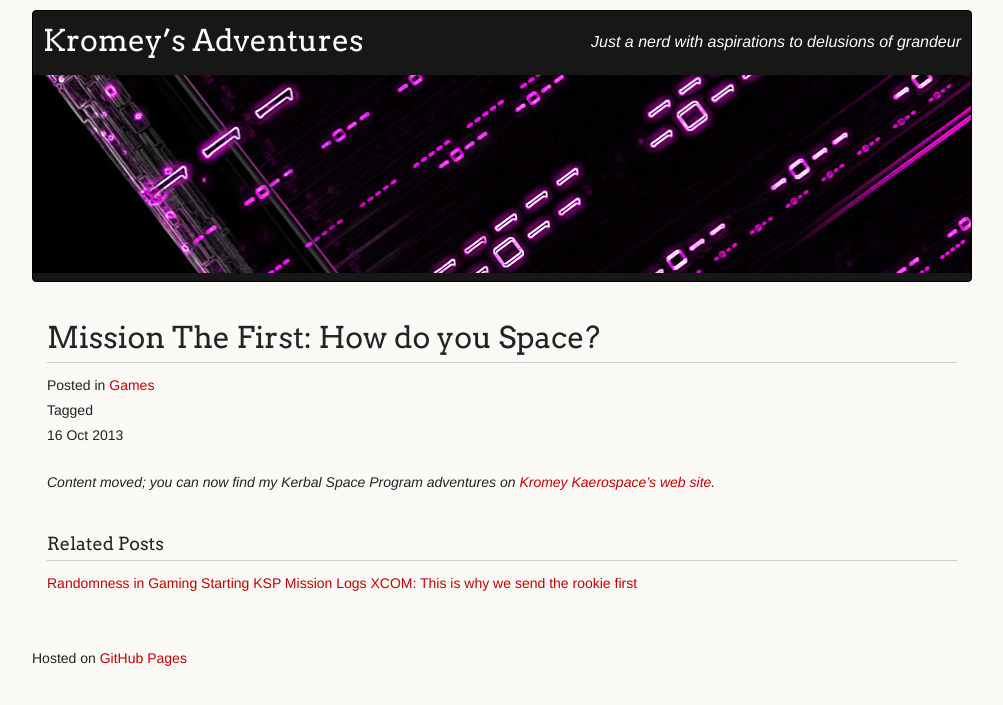
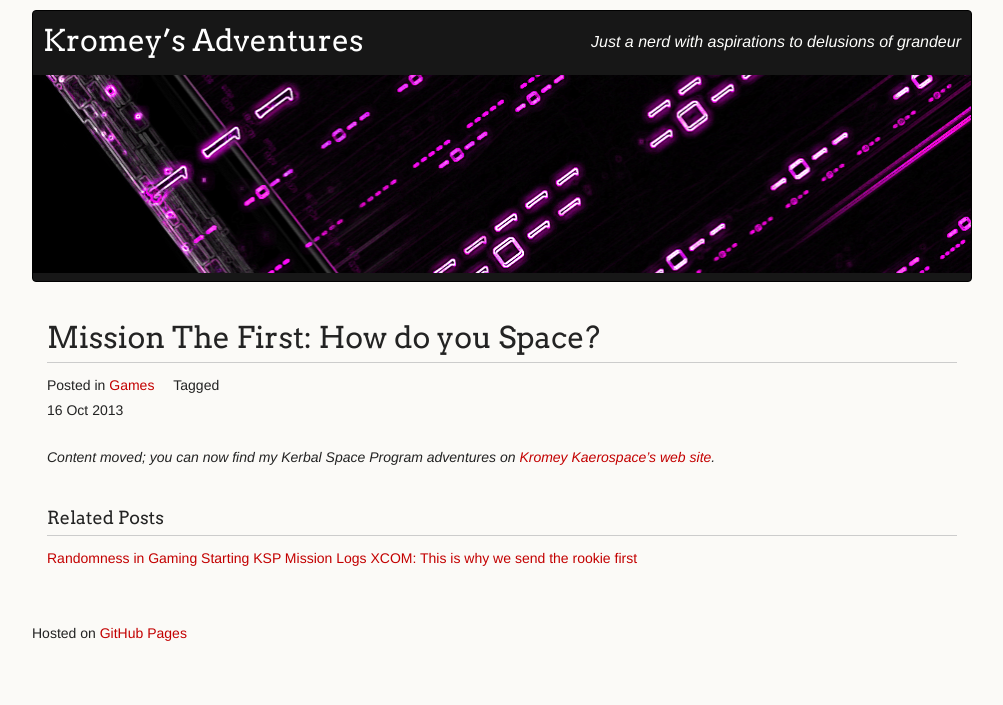
Before and after one commit to Kromey/Kromey.github.io, a Jekyll site: the page built from _posts/wordpress/2013-10-17-mission-the-first-how-do-you-space.md, in a window 1280 px wide. Shown: the top 705 px of the page, without its empty margins (138-1141 px from the left). Built offline with Jekyll 4.4.1, drawn with Linux system fonts in a browser that asks for light colours.

Commit message:
Styling post categories, tags

```diff
--- a/_sass/theme.scss
+++ b/_sass/theme.scss
@@ -279,6 +279,19 @@ div.content {
 	box-sizing: border-box;
 }
 
+/* Posts */
+
+.post-category, .post-tag {
+	display: inline-block;
+	margin-right: 15px;
+}
+.post-category a::after, .post-tag a::after {
+	content: ',';
+}
+.post-category a:last-child::after, .post-tag a:last-child::after {
+	content: '';
+}
+
 .sidebar ul {
 	list-style:none;
 	padding:0;
```
